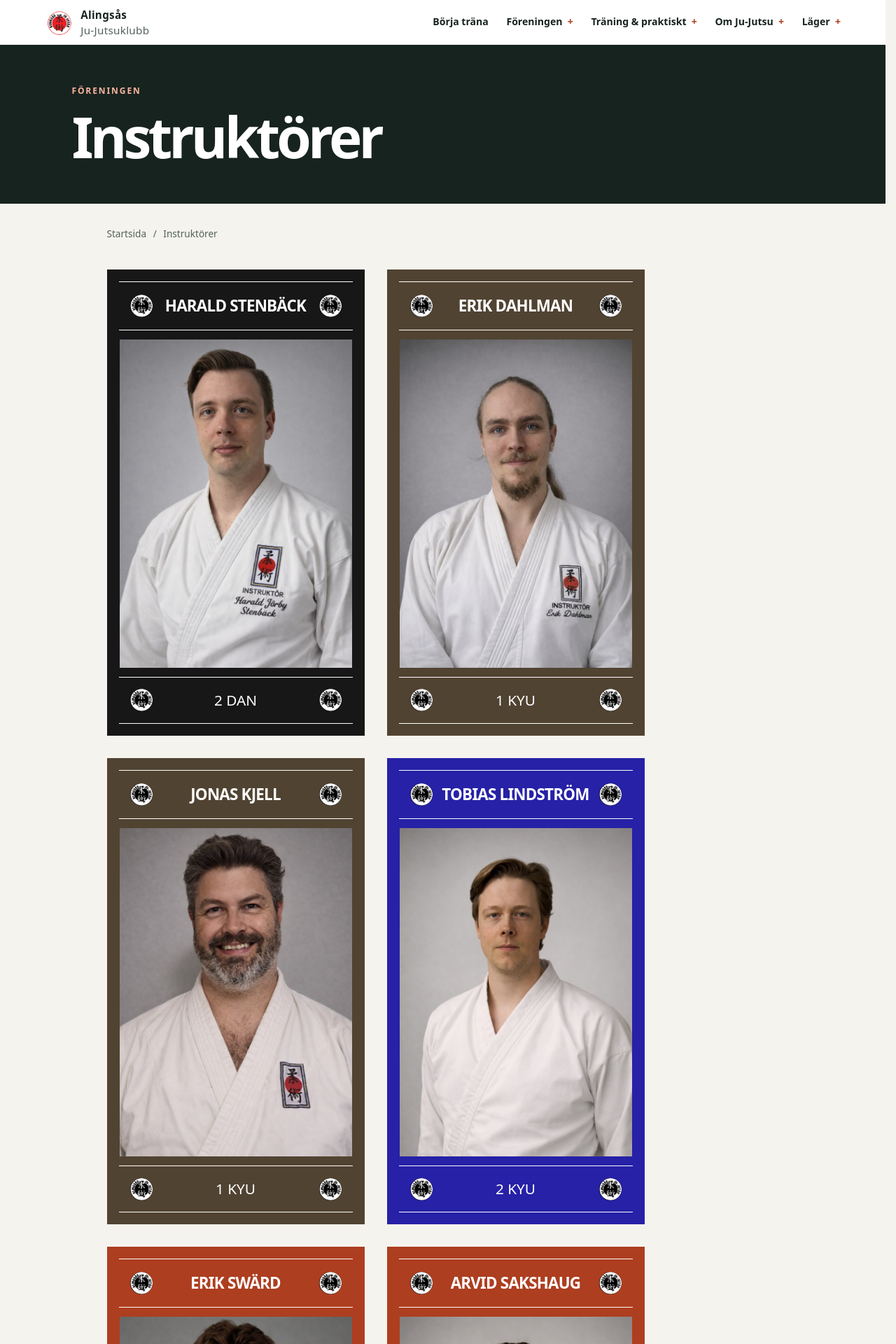
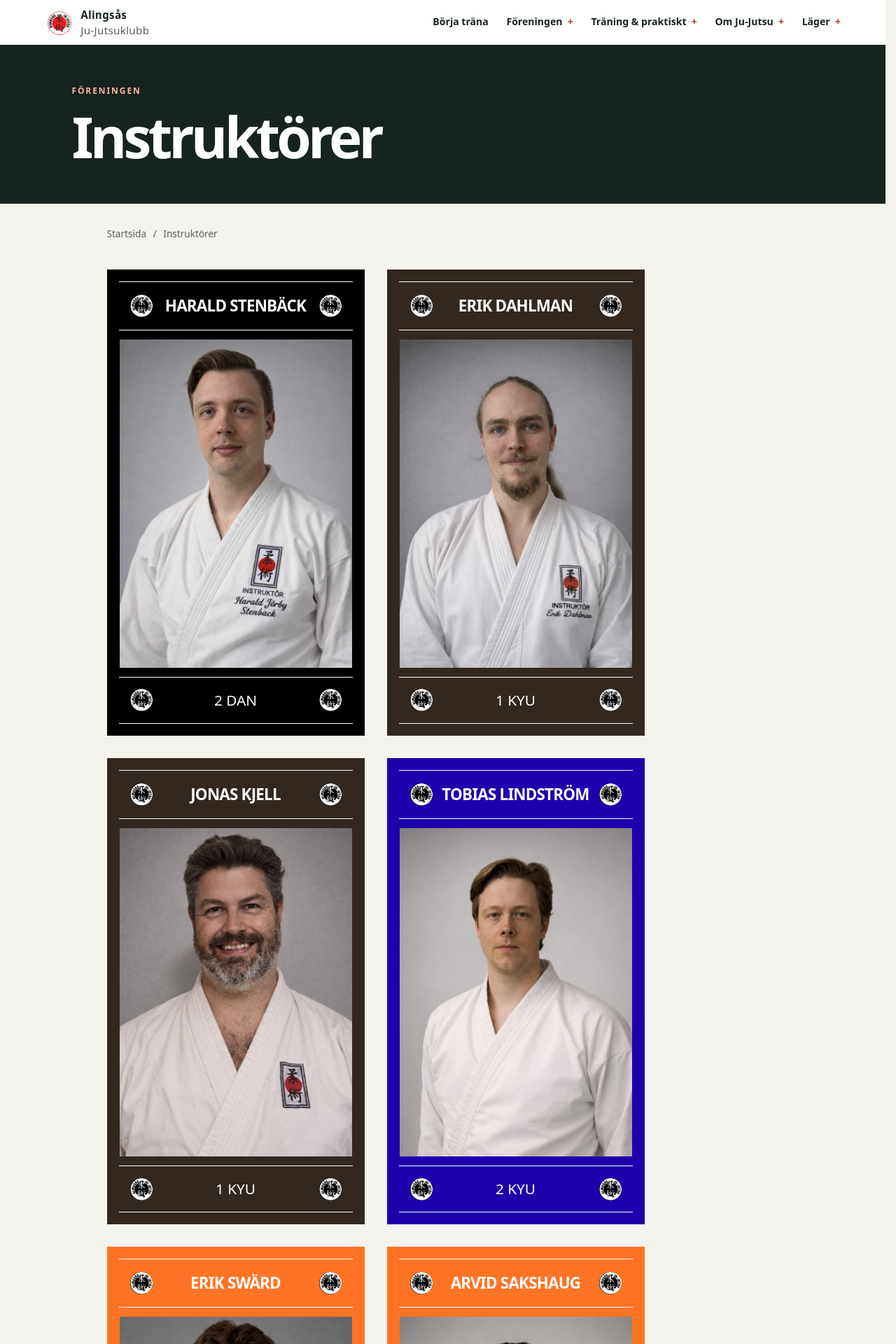
Before and after one commit to Alingsas-Ju-Jutsu/alingsasju-jujutsu.se, a Jekyll site: the page built from _club_pages/instruktorer.md, in a window 1280 px wide. Shown: the top 1920 px of the page at 70% size. Built offline with Jekyll 4.4.1, drawn with Linux system fonts in a browser that asks for light colours.

Commit message:
chore: correcting colors

```diff
--- a/assets/css/main.scss
+++ b/assets/css/main.scss
@@ -700,20 +700,24 @@ button:focus-visible,
   color: white;
 }
 
+.instructor-card--black {
+  --instructor-color: #000000;
+}
+
 .instructor-card--brown {
-  --instructor-color: #514332;
+  --instructor-color: #322820;
 }
 
 .instructor-card--blue {
-  --instructor-color: #2621a6;
+  --instructor-color: #1e00ac;
 }
 
 .instructor-card--orange {
-  --instructor-color: #ad3e20;
+  --instructor-color: #ff7424;
 }
 
 .instructor-card--green {
-  --instructor-color: #146b35;
+  --instructor-color: #007f3a;
 }
 
 .page-content__body .instructor-card__name,
```
